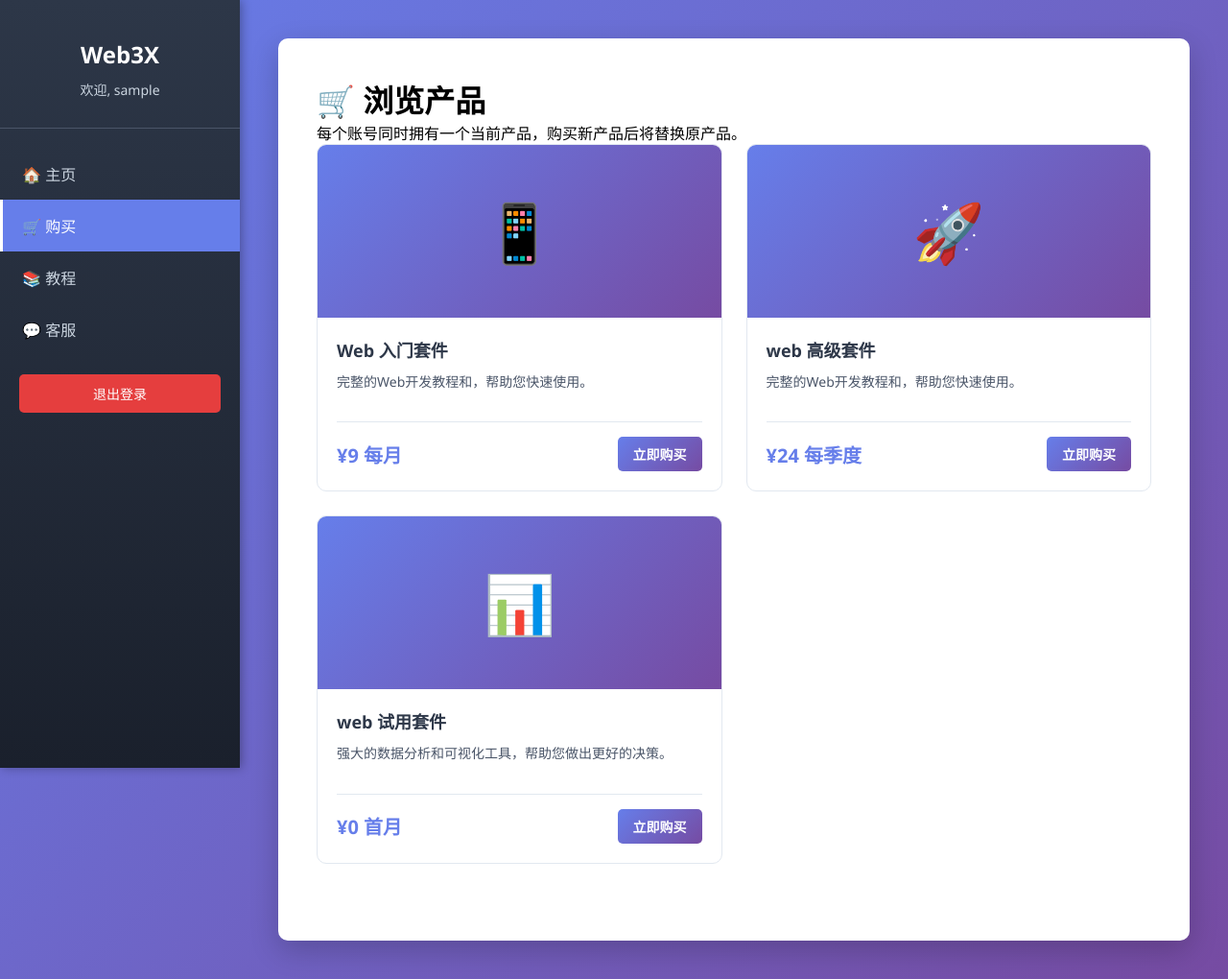
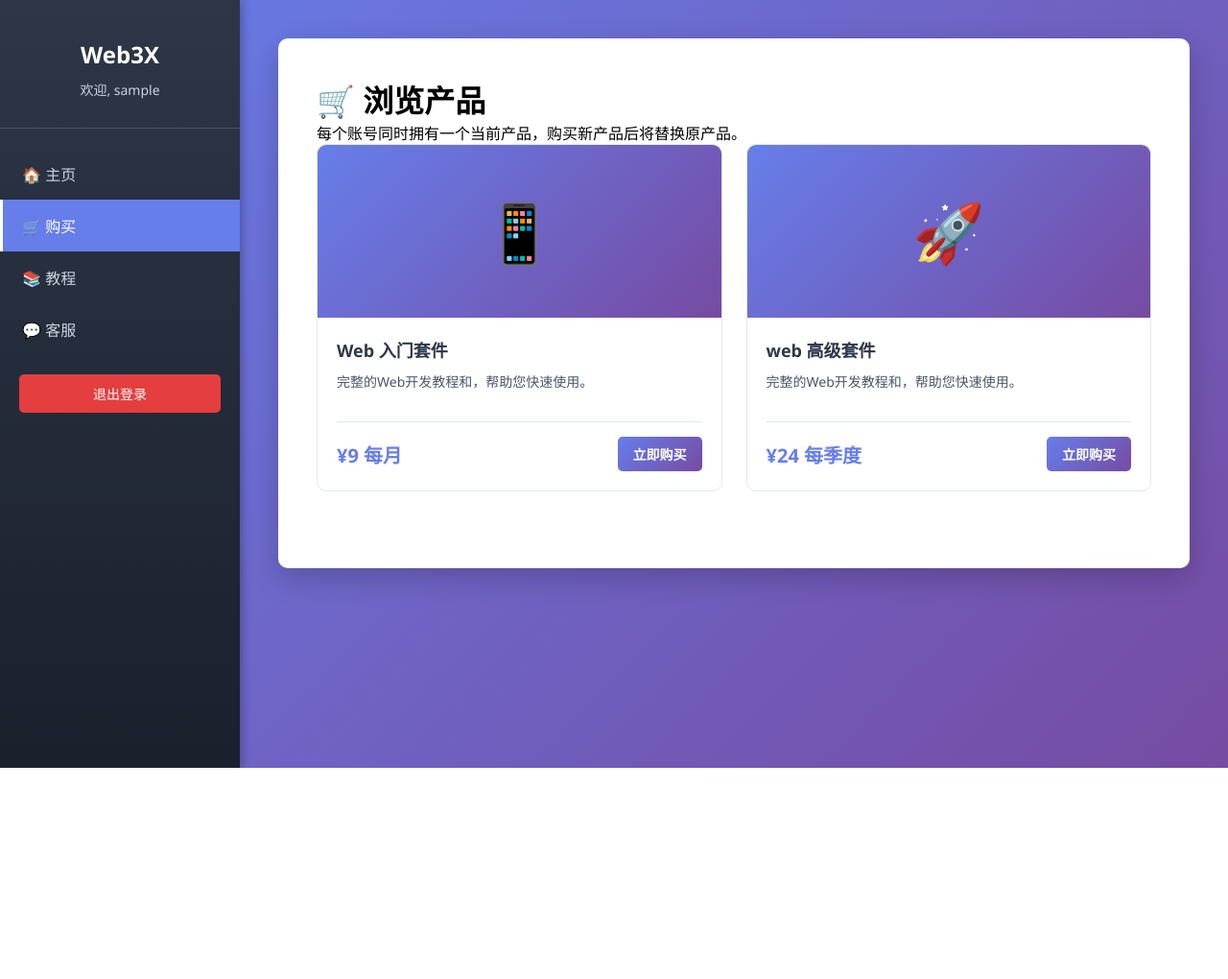
Before and after one commit to suncongch/web3x, a Flask app: page /purchase in a window 1280 px wide. Shown: the whole page at 96% size. After the commit the page ends 800 px from the top, so only its background shows below. Run offline with Flask 3, Linux system fonts and the light colour scheme; the visitor is signed in with stand-in values (Sample User, id 1).

Commit message:
delete free user

```diff
--- a/app.py
+++ b/app.py
@@ -81,19 +81,19 @@ TICKET_STATUS_LABELS = {
 }
 
 PURCHASE_PLANS = {
-    '企业方案': {
+    'web 试用套件': {
         'allow_repeat': False,
         'activate_total_gb': 35,
         'renew_total_gb': None,
         'extend_days': 30,
     },
-    'Web3 入门套件': {
+    'Web 入门套件': {
         'allow_repeat': True,
         'activate_total_gb': 100,
         'renew_total_gb': 100,
         'extend_days': 31,
     },
-    '高级开发套件': {
+    'web 高级套件': {
         'allow_repeat': True,
         'activate_total_gb': 100,
         'renew_total_gb': None,
--- a/templates/purchase.html
+++ b/templates/purchase.html
@@ -280,17 +280,7 @@
         </div>
     </div>
 
-    <div class="product-card">
-        <div class="product-image">📊</div>
-        <div class="product-content">
-            <div class="product-name">web 试用套件</div>
-            <div class="product-description">强大的数据分析和可视化工具，帮助您做出更好的决策。</div>
-            <div class="product-footer">
-                <div class="product-price">¥0 首月</div>
-                <button class="buy-btn" onclick="purchaseProduct('web 试用套件', 0, this)">立即购买</button>
-            </div>
-        </div>
-    </div>
+
 </div>
 
 <!-- 购买成功提示 -->
--- a/three_xui.py
+++ b/three_xui.py
@@ -138,7 +138,7 @@ class ThreeXUI:
             'comment': username,
             'enable': True,
             'security': 'auto',
-            'totalGB': 25 * 1024 ** 3 if total_gb is None else total_gb,
+            'totalGB': 0 * 1024 ** 3 if total_gb is None else total_gb,
             'expiryTime': int((time.time() + 30 * 24 * 60 * 60) * 1000) if expiry_time is None else expiry_time,
         }
         successful = 0
```
